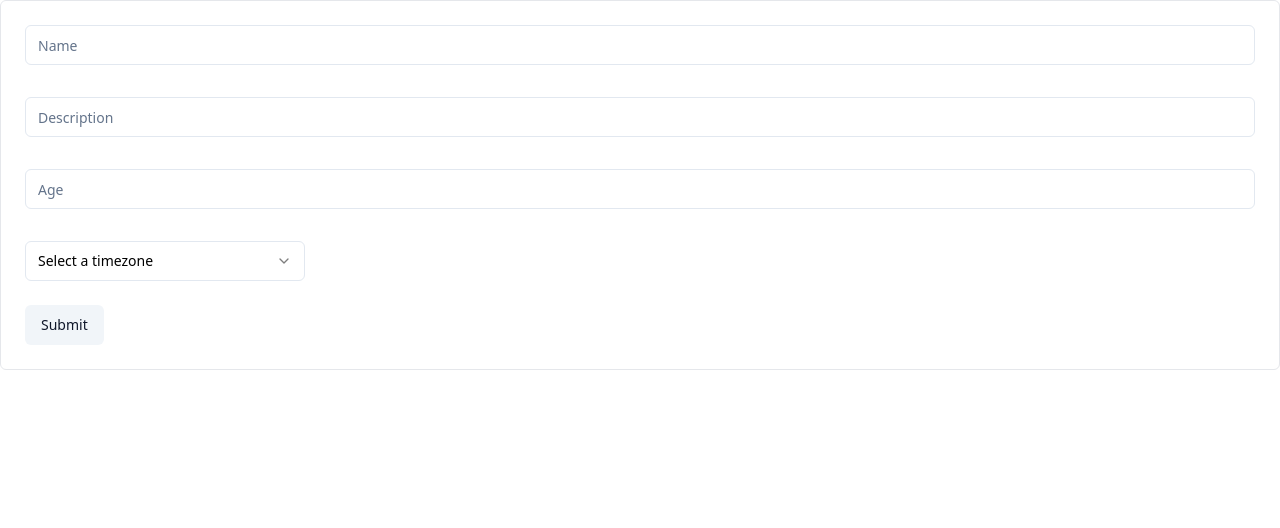
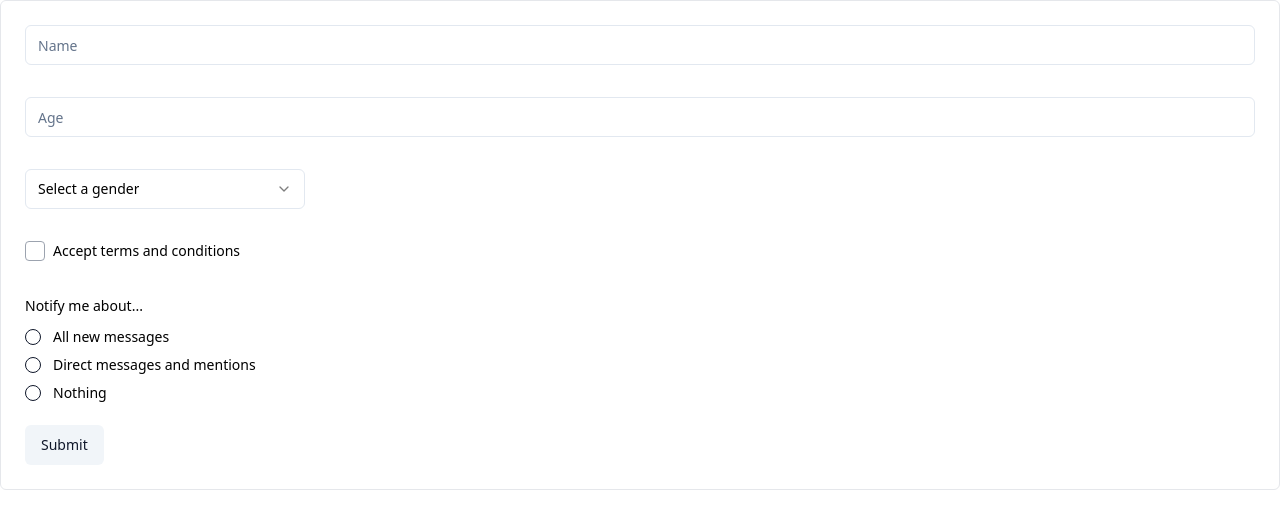
Before and after one commit to Robin0787/Shadcn-With-React, a React (Vite) app: page / in a window 1280 px wide. Shown: the top 528 px of the page. Built offline with nearby package versions, Linux system fonts and the light colour scheme; what @react-pdf/renderer would draw is missing.

Commit message:
Completed checkbox and radiobox

```diff
--- a/package.json
+++ b/package.json
@@ -11,7 +11,9 @@
   },
   "dependencies": {
     "@hookform/resolvers": "^3.3.4",
+    "@radix-ui/react-checkbox": "^1.0.4",
     "@radix-ui/react-label": "^2.0.2",
+    "@radix-ui/react-radio-group": "^1.1.3",
     "@radix-ui/react-select": "^2.0.0",
     "@radix-ui/react-slot": "^1.0.2",
     "@react-pdf/renderer": "^3.4.2",
--- /dev/null
+++ b/src/components/ui/checkbox.tsx
@@ -0,0 +1,28 @@
+import * as React from "react"
+import * as CheckboxPrimitive from "@radix-ui/react-checkbox"
+import { Check } from "lucide-react"
+
+import { cn } from "@/lib/utils"
+
+const Checkbox = React.forwardRef<
+  React.ElementRef<typeof CheckboxPrimitive.Root>,
+  React.ComponentPropsWithoutRef<typeof CheckboxPrimitive.Root>
+>(({ className, ...props }, ref) => (
+  <CheckboxPrimitive.Root
+    ref={ref}
+    className={cn(
+      "peer h-4 w-4 shrink-0 rounded-sm border border-slate-200 border-slate-900 ring-offset-white focus-visible:outline-none focus-visible:ring-2 focus-visible:ring-slate-950 focus-visible:ring-offset-2 disabled:cursor-not-allowed disabled:opacity-50 data-[state=checked]:bg-slate-900 data-[state=checked]:text-slate-50 dark:border-slate-800 dark:border-slate-50 dark:ring-offset-slate-950 dark:focus-visible:ring-slate-300 dark:data-[state=checked]:bg-slate-50 dark:data-[state=checked]:text-slate-900",
+      className
+    )}
+    {...props}
+  >
+    <CheckboxPrimitive.Indicator
+      className={cn("flex items-center justify-center text-current")}
+    >
+      <Check className="h-4 w-4" />
+    </CheckboxPrimitive.Indicator>
+  </CheckboxPrimitive.Root>
+))
+Checkbox.displayName = CheckboxPrimitive.Root.displayName
+
+export { Checkbox }
--- a/src/components/ui/myForm/InputSelect.tsx
+++ b/src/components/ui/myForm/InputSelect.tsx
@@ -3,7 +3,6 @@ import {
   SelectContent,
   SelectGroup,
   SelectItem,
-  SelectLabel,
   SelectTrigger,
   SelectValue,
 } from "@/components/ui/select";
@@ -17,9 +16,10 @@ export type TOptionItem = {
 export type TInputSelectProps = {
   name: string;
   options: TOptionItem[];
+  placeholder?: string;
 };
 
-const InputSelect = ({ name, options }: TInputSelectProps) => {
+const InputSelect = ({ name, options, placeholder }: TInputSelectProps) => {
   return (
     <FormField
       name={name}
@@ -27,13 +27,17 @@ const InputSelect = ({ name, options }: TInputSelectProps) => {
         <FormItem>
           <Select onValueChange={field.onChange}>
             <SelectTrigger className="w-[280px]">
-              <SelectValue placeholder="Select a timezone" />
+              <SelectValue
+                placeholder={placeholder || `Select a ${name}`}
+                className="capitalize"
+              />
             </SelectTrigger>
             <SelectContent>
               <SelectGroup>
-                <SelectLabel>North America</SelectLabel>
                 {options.map((option) => (
-                  <SelectItem value={option.value}>{option.label}</SelectItem>
+                  <SelectItem key={option.value} value={option.value}>
+                    {option.label}
+                  </SelectItem>
                 ))}
               </SelectGroup>
             </SelectContent>
--- /dev/null
+++ b/src/components/ui/myForm/MyCheckbox.tsx
@@ -0,0 +1,36 @@
+import { Checkbox } from "@radix-ui/react-checkbox";
+import { FormControl, FormField, FormItem } from "../form";
+
+export type TCheckBoxProps = {
+  name: string;
+};
+
+const MyCheckbox = ({ name }: TCheckBoxProps) => {
+  return (
+    <FormField
+      name={name}
+      render={({ field }) => (
+        <FormItem className="flex items-center space-x-2 space-y-0">
+          <FormControl>
+            <Checkbox
+              ref={field.ref}
+              checked={field.value}
+              onCheckedChange={field.onChange}
+              className={`size-5 border border-gray-400 rounded ${
+                field.value ? "bg-blue-500 border-blue-500" : "bg-white"
+              }  duration-300`}
+            />
+          </FormControl>
+          <label
+            htmlFor="terms2"
+            className="text-sm font-medium leading-none peer-disabled:cursor-not-allowed peer-disabled:opacity-70"
+          >
+            Accept terms and conditions
+          </label>
+        </FormItem>
+      )}
+    />
+  );
+};
+
+export default MyCheckbox;
--- a/src/components/ui/myForm/MyInput.tsx
+++ b/src/components/ui/myForm/MyInput.tsx
@@ -1,6 +1,5 @@
 /* eslint-disable @typescript-eslint/no-explicit-any */
-import { Controller } from "react-hook-form";
-import { FormItem } from "../form";
+import { FormField, FormItem } from "../form";
 import { Input } from "../input";
 
 interface TInputProps {
@@ -21,7 +20,7 @@ const MyInput = ({
   disabled,
 }: TInputProps) => {
   return (
-    <Controller
+    <FormField
       name={name}
       render={({ field, fieldState: { error } }) => (
         <FormItem className="relative">
--- /dev/null
+++ b/src/components/ui/myForm/MyRadioBox.tsx
@@ -0,0 +1,53 @@
+import {
+  FormControl,
+  FormField,
+  FormItem,
+  FormLabel,
+  FormMessage,
+} from "@/components/ui/form";
+import { RadioGroup, RadioGroupItem } from "@/components/ui/radio-group";
+
+type MyRadioBoxProps = {
+  name: string;
+  options: TRadioBoxData[];
+};
+
+export type TRadioBoxData = {
+  value: string;
+  label: string;
+};
+
+const MyRadioBox = ({ name, options }: MyRadioBoxProps) => {
+  return (
+    <FormField
+      name={name}
+      render={({ field }) => (
+        <FormItem className="space-y-3">
+          <FormLabel>Notify me about...</FormLabel>
+          <FormControl>
+            <RadioGroup
+              onValueChange={field.onChange}
+              defaultValue={field.value}
+              className="flex flex-col space-y-1"
+            >
+              {options?.map((data) => (
+                <FormItem
+                  key={data.value}
+                  className="flex items-center space-x-3 space-y-0"
+                >
+                  <FormControl>
+                    <RadioGroupItem value={data.value} />
+                  </FormControl>
+                  <FormLabel className="font-normal">{data.label}</FormLabel>
+                </FormItem>
+              ))}
+            </RadioGroup>
+          </FormControl>
+          <FormMessage />
+        </FormItem>
+      )}
+    />
+  );
+};
+
+export default MyRadioBox;
--- /dev/null
+++ b/src/components/ui/radio-group.tsx
@@ -0,0 +1,42 @@
+import * as React from "react"
+import * as RadioGroupPrimitive from "@radix-ui/react-radio-group"
+import { Circle } from "lucide-react"
+
+import { cn } from "@/lib/utils"
+
+const RadioGroup = React.forwardRef<
+  React.ElementRef<typeof RadioGroupPrimitive.Root>,
+  React.ComponentPropsWithoutRef<typeof RadioGroupPrimitive.Root>
+>(({ className, ...props }, ref) => {
+  return (
+    <RadioGroupPrimitive.Root
+      className={cn("grid gap-2", className)}
+      {...props}
+      ref={ref}
+    />
+  )
+})
+RadioGroup.displayName = RadioGroupPrimitive.Root.displayName
+
+const RadioGroupItem = React.forwardRef<
+  React.ElementRef<typeof RadioGroupPrimitive.Item>,
+  React.ComponentPropsWithoutRef<typeof RadioGroupPrimitive.Item>
+>(({ className, ...props }, ref) => {
+  return (
+    <RadioGroupPrimitive.Item
+      ref={ref}
+      className={cn(
+        "aspect-square h-4 w-4 rounded-full border border-slate-200 border-slate-900 text-slate-900 ring-offset-white focus:outline-none focus-visible:ring-2 focus-visible:ring-slate-950 focus-visible:ring-offset-2 disabled:cursor-not-allowed disabled:opacity-50 dark:border-slate-800 dark:border-slate-50 dark:text-slate-50 dark:ring-offset-slate-950 dark:focus-visible:ring-slate-300",
+        className
+      )}
+      {...props}
+    >
+      <RadioGroupPrimitive.Indicator className="flex items-center justify-center">
+        <Circle className="h-2.5 w-2.5 fill-current text-current" />
+      </RadioGroupPrimitive.Indicator>
+    </RadioGroupPrimitive.Item>
+  )
+})
+RadioGroupItem.displayName = RadioGroupPrimitive.Item.displayName
+
+export { RadioGroup, RadioGroupItem }
--- a/src/pages/home/Home.tsx
+++ b/src/pages/home/Home.tsx
@@ -3,8 +3,10 @@ import { FieldValues } from "react-hook-form";
 
 import { Button } from "@/components/ui/button";
 import InputSelect, { TOptionItem } from "@/components/ui/myForm/InputSelect";
+import MyCheckbox from "@/components/ui/myForm/MyCheckbox";
 import MyForm from "@/components/ui/myForm/MyForm";
 import MyInput from "@/components/ui/myForm/MyInput";
+import MyRadioBox, { TRadioBoxData } from "@/components/ui/myForm/MyRadioBox";
 
 const genderOptions: TOptionItem[] = [
   {
@@ -14,6 +16,20 @@ const genderOptions: TOptionItem[] = [
   {
     value: "female",
     label: "Female",
+  },
+];
+const typeOptions: TRadioBoxData[] = [
+  {
+    value: "all",
+    label: "All new messages",
+  },
+  {
+    value: "mentions",
+    label: "Direct messages and mentions",
+  },
+  {
+    value: "none",
+    label: "Nothing",
   },
 ];
 
@@ -27,9 +43,10 @@ function Home() {
       <MyForm onSubmit={onSubmit}>
         <div className="space-y-8">
           <MyInput type="text" name="name" placeholder="Name" />
-          <MyInput type="text" name="desc" placeholder="Description" />
           <MyInput type="number" name="age" placeholder="Age" />
           <InputSelect name="gender" options={genderOptions} />
+          <MyCheckbox name="terms" />
+          <MyRadioBox name="notification" options={typeOptions} />
         </div>
         <div className="mt-6">
           <Button type="submit" variant={"secondary"}>
```
Also changed, not shown: 1 other file (tests, documents, lock files or other folders).
